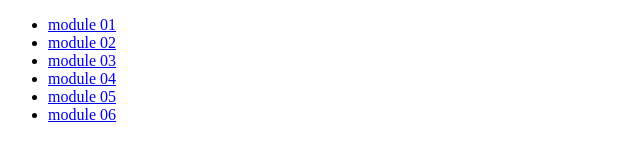
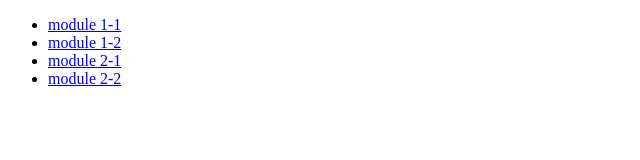
Before and after one commit to LTars/js_course, a plain HTML site: page index.html in a window 1280 px wide. Shown: the whole page, without its empty margins (0-640 px from the left). Drawn offline with Linux system fonts and the light colour scheme.

Commit message:
module 2

```diff
--- a/index.html
+++ b/index.html
@@ -9,12 +9,10 @@
 </head>
 <body>
 <ul>
-	<li><a href="html/module-01.html">module 01</a></li>
-	<li><a href="html/module-02.html">module 02</a></li>
-	<li><a href="html/module-03.html">module 03</a></li>
-	<li><a href="html/module-04.html">module 04</a></li>
-	<li><a href="html/module-05.html">module 05</a></li>
-	<li><a href="html/module-06.html">module 06</a></li>
+	<li><a href="html/module-1-1.html">module 1-1</a></li>
+	<li><a href="html/module-1-2.html">module 1-2</a></li>
+	<li><a href="html/module-2-1.html">module 2-1</a></li>
+	<li><a href="html/module-2-2.html">module 2-2</a></li>
 </ul>
 </body>
 </html>
```
